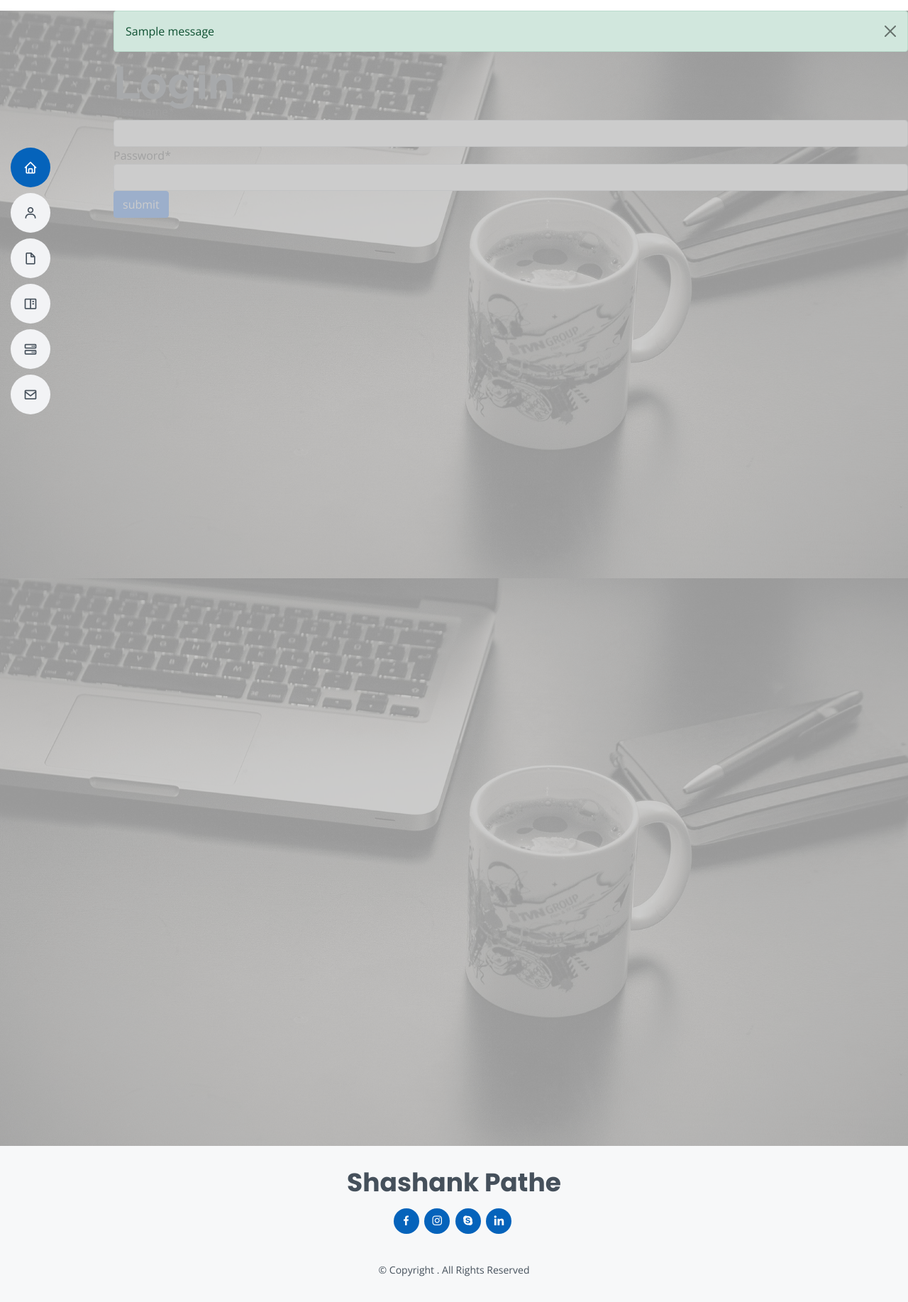
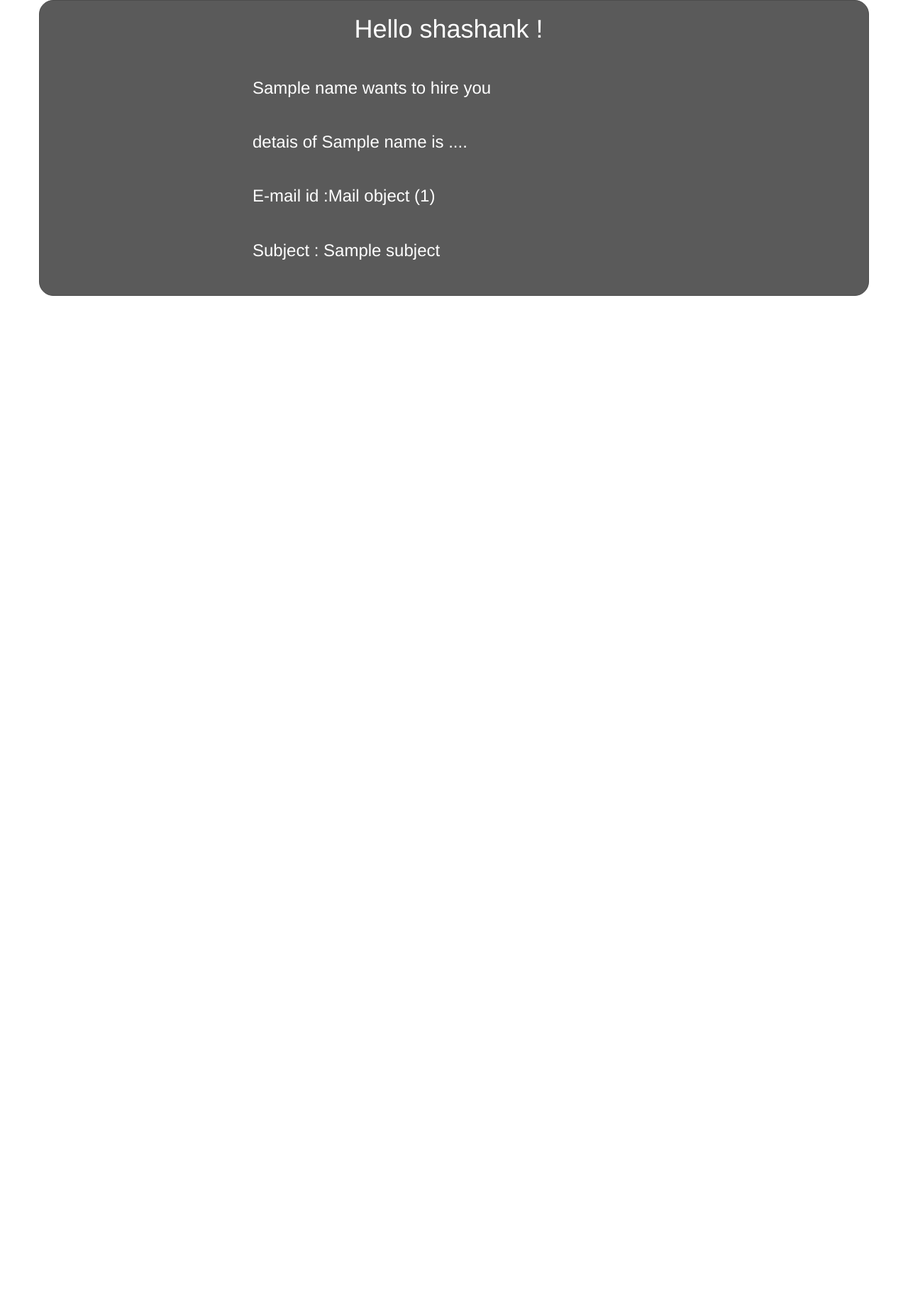
Before and after one commit to shashank-pathe/shashank-resume, a Django app: template templates/log.html in a window 1280 px wide. Shown: the whole page at 71% size. After the commit the page ends 417 px from the top, so only its background shows below. Run offline with Django 4.2, Linux system fonts and the light colour scheme; tables that the repository leaves empty hold one stand-in row (values such as "Sample post"); the template is opened without the code that fills it: values that come from a table or form of the project are taken from there, most other values are stand-ins (such as "Sample title", 1, 10 or a date in 2020); one stand-in notice (Sample message) is shown; some libraries are stand-ins or nearby versions.

Commit message:
Update log.html

```diff
--- a/templates/log.html
+++ b/templates/log.html
@@ -1,130 +1,25 @@
-{% load static %}
-{% load crispy_forms_tags %}
-
 <!DOCTYPE html>
 <html lang="en">
-
 <head>
-  <meta charset="utf-8">
-  <meta content="width=device-width, initial-scale=1.0" name="viewport">
-
-  <title>Resume</title>
-  <meta content="" name="description">
-  <meta content="" name="keywords">
-
-  <!-- Favicons -->
-  <link href=" {% static 'assets/img/favicon.ico' %}   " rel="icon">
-  <link href="{% static 'assets/img/favicon .ico' %}" rel="apple-touch-icon">
-
-  <!-- Google Fonts -->
-  <link href="https://fonts.googleapis.com/css?family=Open+Sans:300,300i,400,400i,600,600i,700,700i|Raleway:300,300i,400,400i,500,500i,600,600i,700,700i|Poppins:300,300i,400,400i,500,500i,600,600i,700,700i" rel="stylesheet">
-
-  <!-- Vendor CSS Files -->
-  <link href="{% static 'assets/vendor/aos/aos.css' %}" rel="stylesheet">
-  <link href="{% static 'assets/vendor/bootstrap/css/bootstrap.min.css' %}" rel="stylesheet">
-  <link href=" {% static 'assets/vendor/bootstrap-icons/bootstrap-icons.css' %} " rel="stylesheet">
-  <link href=" {% static 'assets/vendor/boxicons/css/boxicons.min.css' %} " rel="stylesheet">
-  <link href=" {% static 'assets/vendor/glightbox/css/glightbox.min.css ' %}"  rel="stylesheet">
-  <link href=" {% static 'assets/vendor/swiper/swiper-bundle.min.css' %} " rel="stylesheet">
-
-  <!-- Template Main CSS File -->
-  <link href=" {% static 'assets/css/style.css' %}  " rel="stylesheet">
+  <meta charset="UTF-8">
+  <meta http-equiv="X-UA-Compatible" content="IE=edge">
+  <meta name="viewport" content="width=device-width, initial-scale=1.0">
+  <meta name="viewport" content="width=device-width, initial-scale=1">
+  <link rel="stylesheet" href="https://maxcdn.bootstrapcdn.com/bootstrap/3.4.1/css/bootstrap.min.css">
+  <script src="https://ajax.googleapis.com/ajax/libs/jquery/3.5.1/jquery.min.js"></script>
+  <script src="https://maxcdn.bootstrapcdn.com/bootstrap/3.4.1/js/bootstrap.min.js"></script>
+  <title>mail</title>
+</head>
+<body>
+  <div class="container p-3" style="background-color: rgb(76 76 76 / 92%); color: white; border: 1px solid rgb(76 76 76 ); border-radius: 20px; padding-left: 300px;">
+  <h1 style="text-align: center; margin-left: -300px; ">Hello shashank ! </h1> <br>
+  <h3>{{ name }} wants to hire you </h3> <br>
+  <h3>detais of {{ name }} is .... </h3> <br>
+  <h3>E-mail id :{{mail}} </h3> <br>
+  <h3>Subject : {{subject}} </h3> <br>
+  <h2>{{message}} </h2>
 
 
-</head>
-
-<body>
-
-  <!-- ======= Mobile nav toggle button ======= -->
-  <!-- <button type="button" class="mobile-nav-toggle d-xl-none"><i class="bi bi-list mobile-nav-toggle"></i></button> -->
-  <i class="bi bi-list mobile-nav-toggle d-xl-none"></i>
-  <!-- ======= Header ======= -->
-  <header id="header" class="d-flex flex-column justify-content-center">
-
-    <nav id="navbar" class="navbar nav-menu">
-      <ul>
-        <li><a href="#hero" class="nav-link scrollto active"><i class="bx bx-home"></i> <span>Home</span></a></li>
-        <li><a href="#about" class="nav-link scrollto"><i class="bx bx-user"></i> <span>About</span></a></li>
-        <li><a href="#resume" class="nav-link scrollto"><i class="bx bx-file-blank"></i> <span>Resume</span></a></li>
-        <li><a href="#portfolio" class="nav-link scrollto"><i class="bx bx-book-content"></i> <span>Project</span></a></li>
-        <li><a href="#Documents" class="nav-link scrollto"><i class="bx bx-server"></i> <span>Documents</span></a></li>
-
-        <li><a href="#contact" class="nav-link scrollto"><i class="bx bx-envelope"></i> <span>Contact</span></a></li>
-      </ul>
-
-    </nav><!-- .nav-menu -->
-
-  </header><!-- End Header -->
-
-  <!-- ======= Hero Section ======= -->
-<div class="mysection" id="hero">
-  {% if messages %}
-  <p class="messages">
-      {% for message in messages %}
-
-      <div class="alert alert-{{ message.tags }} alert-dismissible">
-        <button type="button" class="btn-close" data-bs-dismiss="alert"></button>
-        <strong></strong>{{ message }}</li>
-      </div>
-
-      {% endfor %}
-    </p>
-  {% endif %}
-
-  <h1>Login</h1>
-
-  <form action="" method="POST">
-      {% csrf_token %}
-    {{form|crispy}}
-
-    <button class="btn btn-primary " value="submit">submit </button>
-
-    </form>
 </div>
-  <section id="hero" class="d-flex flex-column justify-content-center">
-
-  </section><!-- End Hero -->
-  <!-- ======= Footer ======= -->
-  <footer id="footer">
-    <div class="container">
-      <h3>Shashank Pathe</h3>
-
-      <div class="social-links">
-        <a href="https://www.facebook.com/bhanu.pathe/about" class="facebook"><i class="bx bxl-facebook"></i></a>
-        <a href="https://www.instagram.com/shashank___pawar/?utm_medium=copy_link" class="instagram"><i class="bx bxl-instagram"></i></a>
-        <a href="https://join.skype.com/invite/Ce1IlMpI9gKE" class="google-plus"><i class="bx bxl-skype"></i></a>
-        <a href="https://www.linkedin.com/in/shashankpathe" class="linkedin"><i class="bx bxl-linkedin"></i></a>
-      </div>
-      <div class="copyright">
-        &copy; Copyright <strong><span></span></strong>. All Rights Reserved
-      </div>
-      <div class="credits">
-        <!-- All the links in the footer should remain intact. -->
-        <!-- You can delete the links only if you purchased the pro version. -->
-        <!-- Licensing information: [license-url] -->
-        <!-- Purchase the pro version with working PHP/AJAX contact form: https://bootstrapmade.com/free-html-bootstrap-template-my-resume/ -->
-
-      </div>
-    </div>
-  </footer><!-- End Footer -->
-
-  <div id="preloader"></div>
-  <a href="#" class="back-to-top d-flex align-items-center justify-content-center"><i class="bi bi-arrow-up-short"></i></a>
-
-  <!-- Vendor JS Files -->
-  <script src=" {% static 'assets/vendor/purecounter/purecounter.js' %} "></script>
-  <script src="{% static 'assets/vendor/aos/aos.js' %}"></script>
-  <script src="{% static 'assets/vendor/bootstrap/js/bootstrap.bundle.min.js' %}"></script>
-  <script src="{% static 'assets/vendor/glightbox/js/glightbox.min.js' %}"></script>
-  <script src="{% static 'assets/vendor/isotope-layout/isotope.pkgd.min.js' %}"></script>
-  <script src="{% static 'assets/vendor/swiper/swiper-bundle.min.js' %}"></script>
-  <script src="{% static 'assets/vendor/typed.js/typed.min.js' %}"></script>
-  <script src="{% static 'assets/vendor/waypoints/noframework.waypoints.js' %}"></script>
-  <script src="{% static 'assets/vendor/php-email-form/validate.js' %}"></script>
-
-  <!-- Template Main JS File -->
-  <script src="{% static 'assets/js/main.js' %}"></script>
-
 </body>
-
 </html>
```
